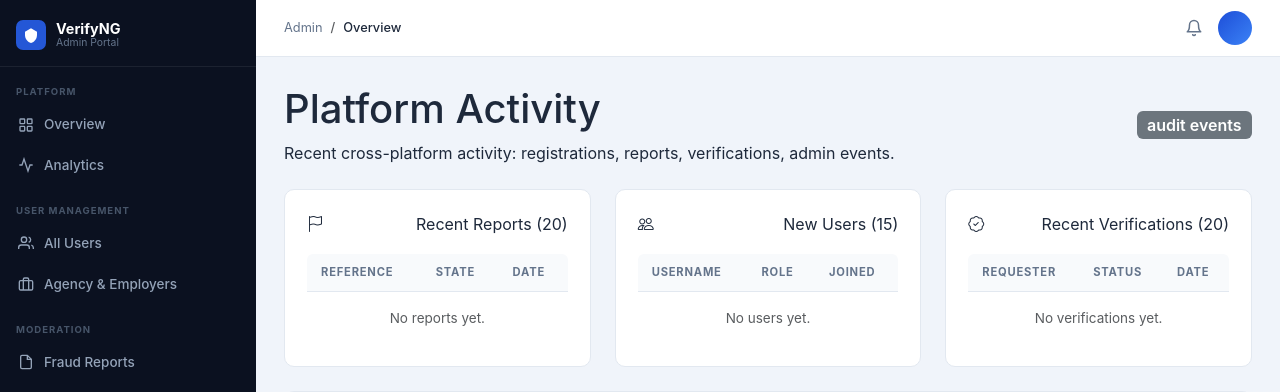
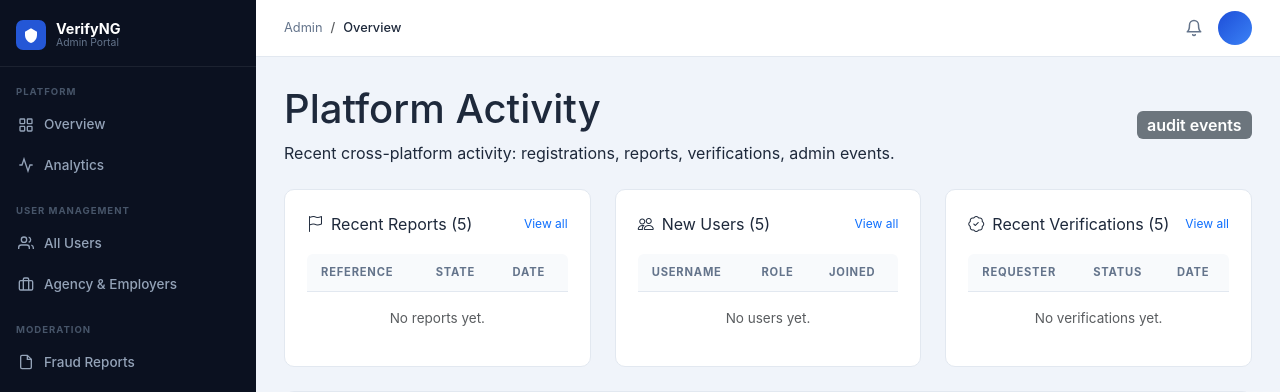
Before and after one commit to zictechng/verifyNG, a Django app: template templates/admin_portal/activity_logs.html in a window 1280 px wide. Shown: the top 392 px of the page. Run offline with Django 5.2, Linux system fonts and the light colour scheme; the template is opened without the code that fills it, so the values that code supplies are empty; some libraries are stand-ins or nearby versions.

Commit message:
style(admin): compact activity logs summary cards to 5 items with view all links

```diff
--- a/templates/admin_portal/activity_logs.html
+++ b/templates/admin_portal/activity_logs.html
@@ -17,11 +17,12 @@
 
   <!-- Recent Reports -->
   <div class="col-lg-4">
-    <div class="adm-card h-100">
-      <div class="adm-card-header">
-        <i class="bi bi-flag me-2"></i>Recent Reports (20)
+    <div class="adm-card h-100 d-flex flex-column">
+      <div class="adm-card-header d-flex align-items-center justify-content-between">
+        <span><i class="bi bi-flag me-2"></i>Recent Reports (5)</span>
+        <a href="{% url 'admin_portal:reports' %}" class="small text-decoration-none" style="font-size:0.75rem;">View all</a>
       </div>
-      <div class="table-responsive">
+      <div class="table-responsive flex-grow-1">
         <table class="table adm-table mb-0">
           <thead><tr><th>Reference</th><th>State</th><th>Date</th></tr></thead>
           <tbody>
@@ -45,11 +46,12 @@
 
   <!-- Recent Registrations -->
   <div class="col-lg-4">
-    <div class="adm-card h-100">
-      <div class="adm-card-header">
-        <i class="bi bi-people me-2"></i>New Users (15)
+    <div class="adm-card h-100 d-flex flex-column">
+      <div class="adm-card-header d-flex align-items-center justify-content-between">
+        <span><i class="bi bi-people me-2"></i>New Users (5)</span>
+        <a href="{% url 'admin_portal:users' %}" class="small text-decoration-none" style="font-size:0.75rem;">View all</a>
       </div>
-      <div class="table-responsive">
+      <div class="table-responsive flex-grow-1">
         <table class="table adm-table mb-0">
           <thead><tr><th>Username</th><th>Role</th><th>Joined</th></tr></thead>
           <tbody>
@@ -73,11 +75,12 @@
 
   <!-- Recent Verifications -->
   <div class="col-lg-4">
-    <div class="adm-card h-100">
-      <div class="adm-card-header">
-        <i class="bi bi-patch-check me-2"></i>Recent Verifications (20)
+    <div class="adm-card h-100 d-flex flex-column">
+      <div class="adm-card-header d-flex align-items-center justify-content-between">
+        <span><i class="bi bi-patch-check me-2"></i>Recent Verifications (5)</span>
+        <a href="{% url 'admin_portal:verifications' %}" class="small text-decoration-none" style="font-size:0.75rem;">View all</a>
       </div>
-      <div class="table-responsive">
+      <div class="table-responsive flex-grow-1">
         <table class="table adm-table mb-0">
           <thead><tr><th>Requester</th><th>Status</th><th>Date</th></tr></thead>
           <tbody>
```
Also changed, not shown: core/permissions.py (+4 -7 lines), dashboard/admin_views.py (+4 -4 lines).
